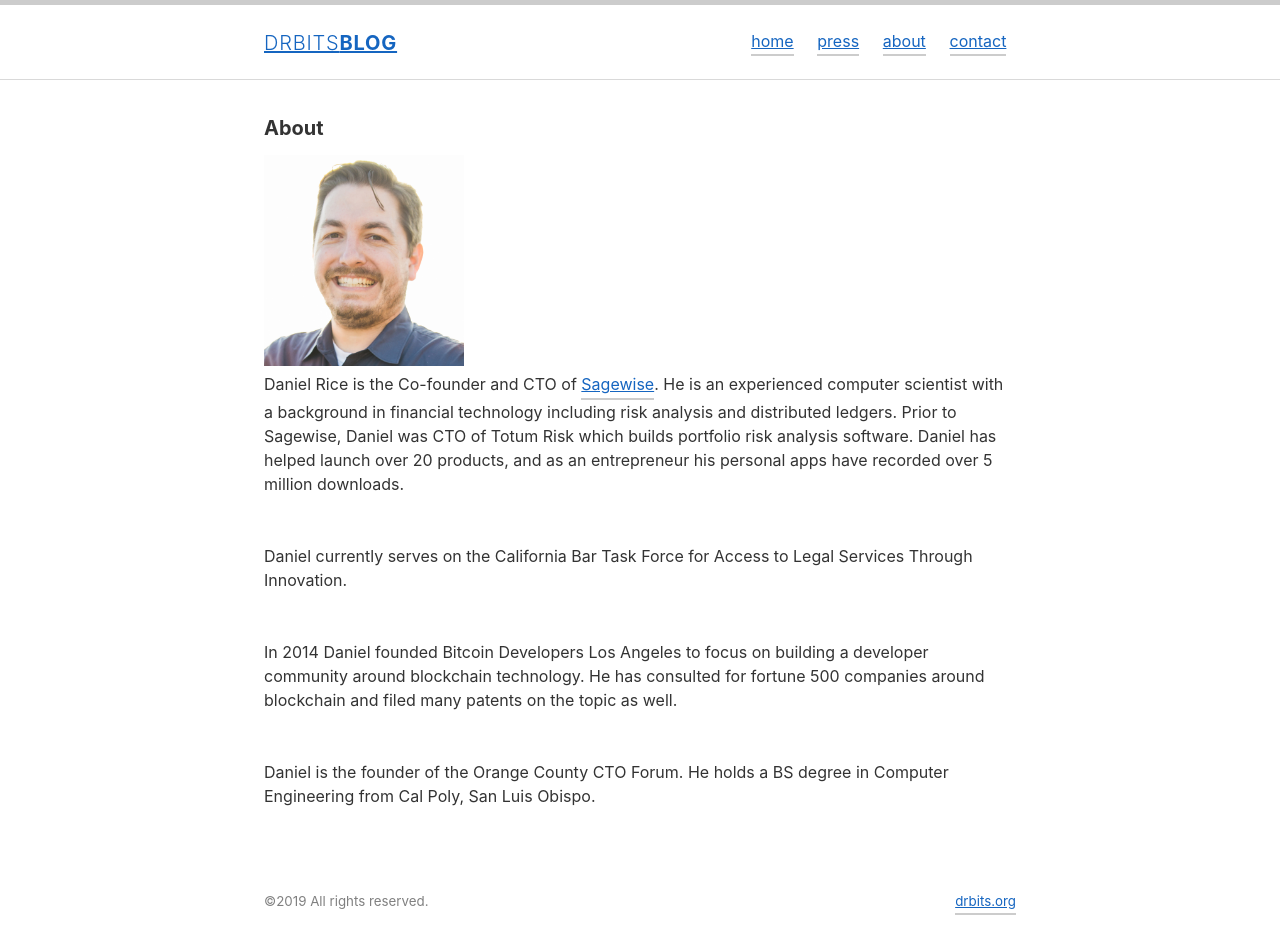
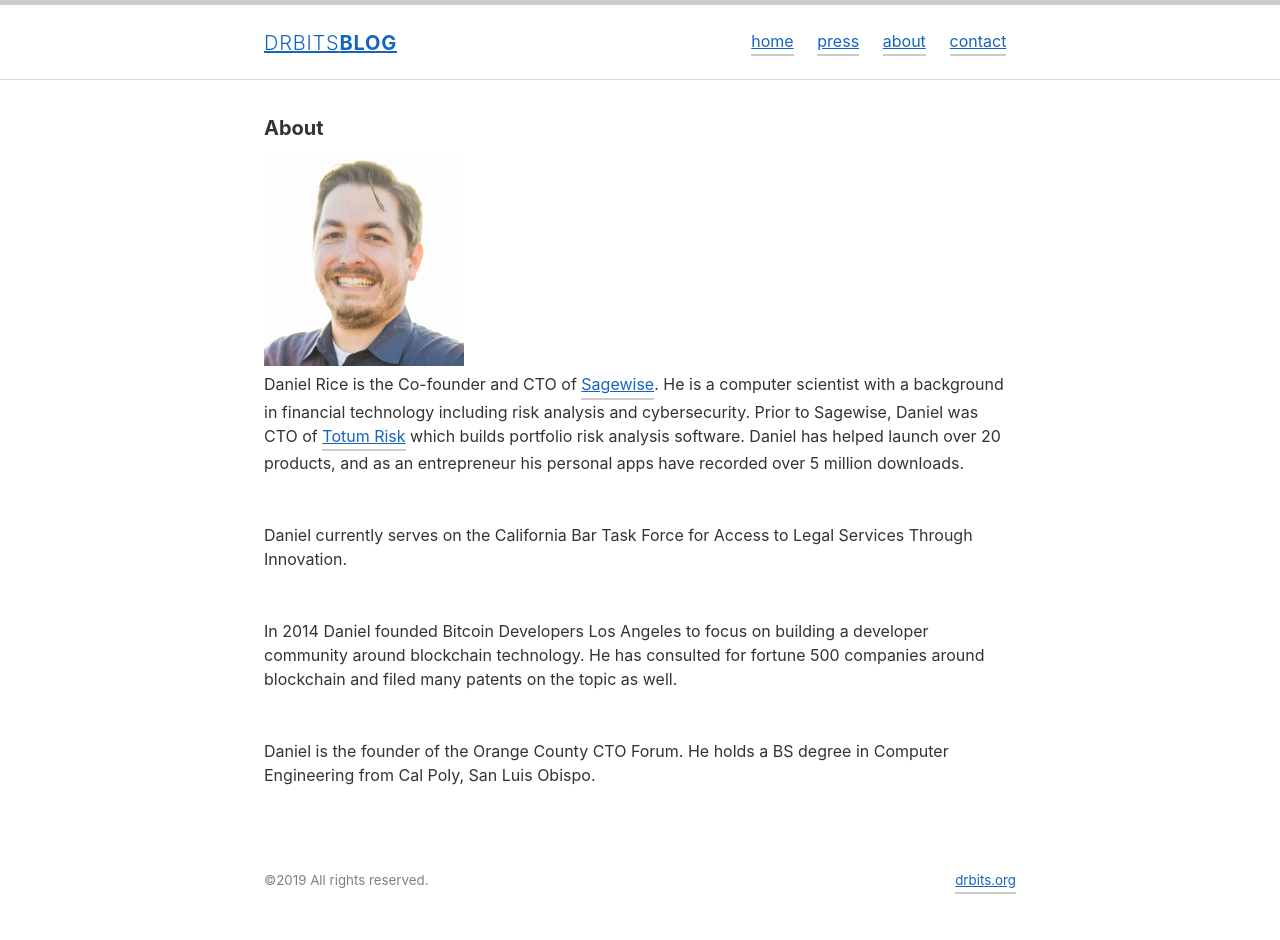
Before and after one commit to thedrbits/drbitsblog, a Jekyll site: the page built from about.md, in a window 1280 px wide. Built offline with Jekyll 4.4.1, drawn with Linux system fonts in a browser that asks for light colours; after the commit the page ends 919 px from its top, so only the background shows below that.

Commit message:
adjustments to about description of myself

```diff
--- a/about.md
+++ b/about.md
@@ -3,7 +3,7 @@ layout: page
 title: About
 permalink: /about/
 ---
-{% include image name="dan.jpeg" width=200 %}Daniel Rice is the Co-founder and CTO of [Sagewise](https://www.sagewise.io). He is an experienced computer scientist with a background in financial technology including risk analysis and distributed ledgers. Prior to Sagewise, Daniel was CTO of Totum Risk which builds portfolio risk analysis software. Daniel has helped launch over 20 products, and as an entrepreneur his personal apps have recorded over 5 million downloads.
+{% include image name="dan.jpeg" width=200 %}Daniel Rice is the Co-founder and CTO of [Sagewise](https://www.sagewise.io). He is a computer scientist with a background in financial technology including risk analysis and cybersecurity. Prior to Sagewise, Daniel was CTO of [Totum Risk](https://www.totumrisk.com/) which builds portfolio risk analysis software. Daniel has helped launch over 20 products, and as an entrepreneur his personal apps have recorded over 5 million downloads.
 \\
 \\
 \\
```
